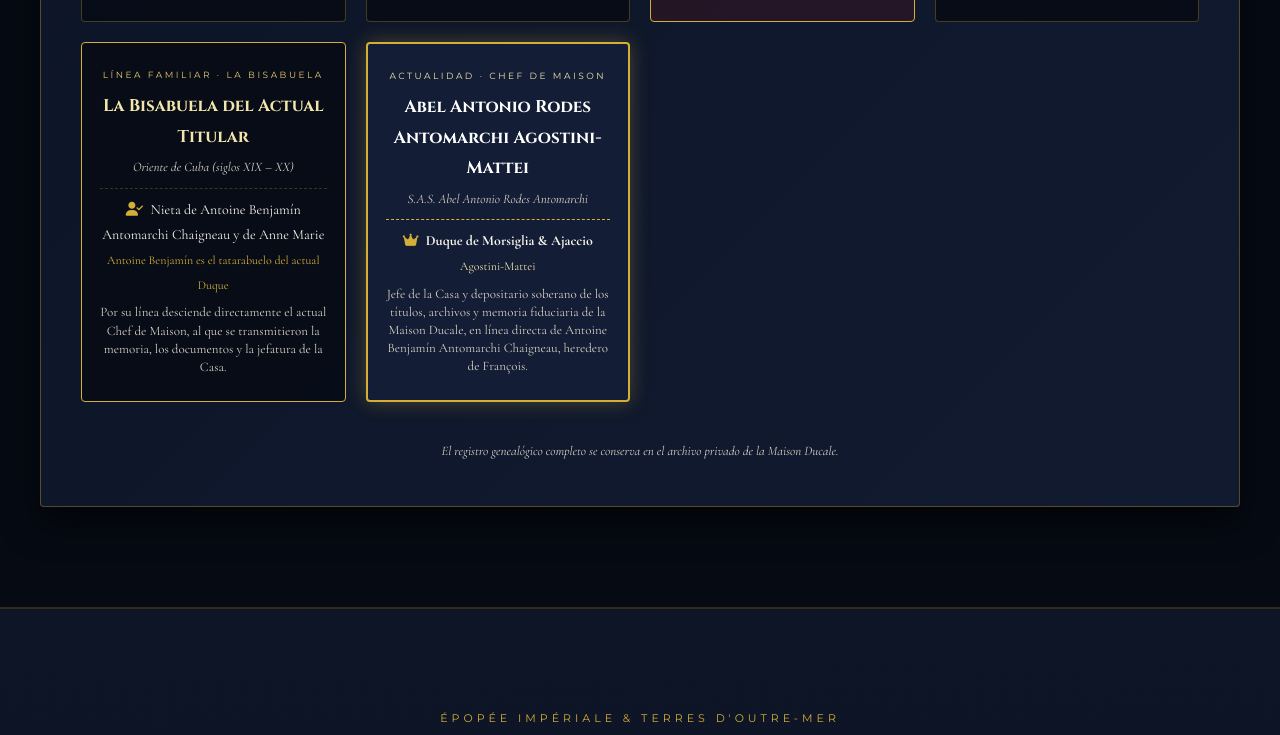
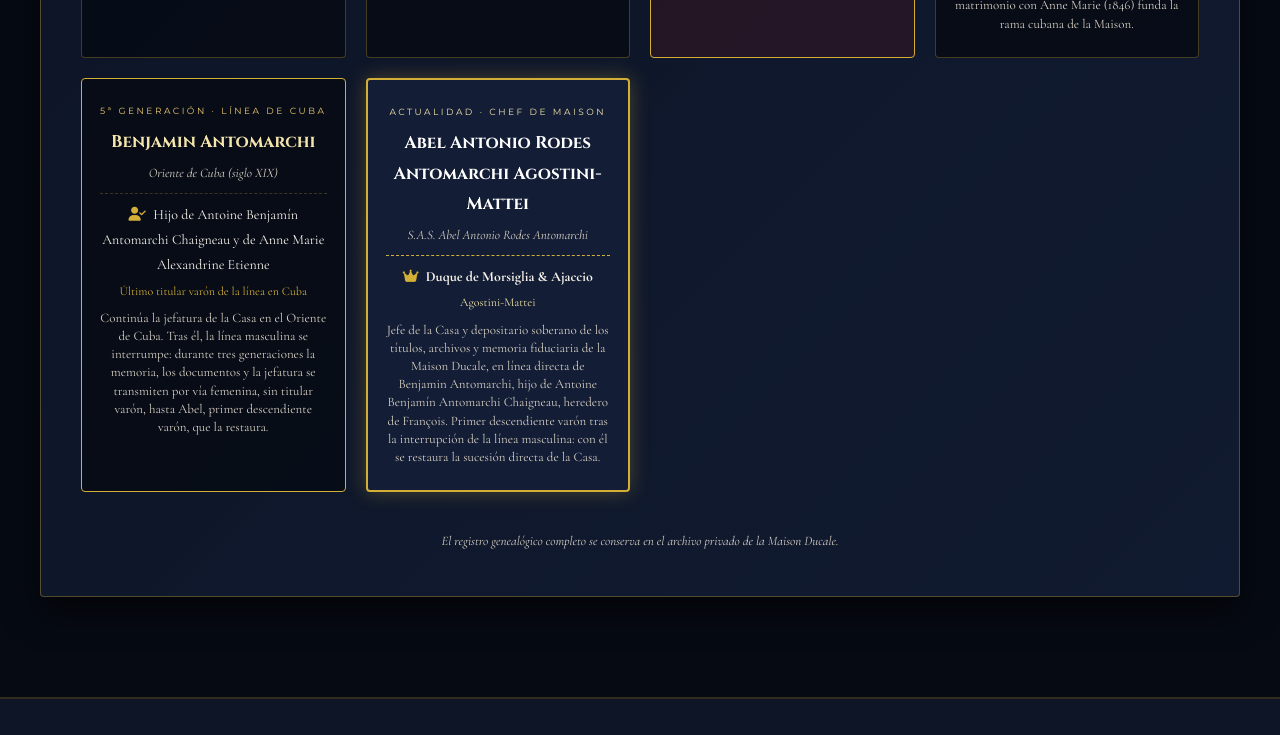
Before and after one commit to abelruizrodes-pixel/maisonducaleantomarchi, a plain HTML site: page index.html in a window 1280 px wide. Shown: the part 3939-4674 px from the top of the page. Drawn offline with nearby package versions, Linux system fonts and the light colour scheme.

Commit message:
Línea de sucesión: Benjamin Antomarchi tras Antoine Benjamín; línea interrumpida hasta Abel

```diff
--- a/index.html
+++ b/index.html
@@ -1470,7 +1470,7 @@
                 <span class="section-tag">Arbre Généalogique & Lignée Directe</span>
                 <h2 class="section-title">El Linaje Generacional de la Casa</h2>
                 <div class="section-divider"></div>
-                <p class="section-desc">Secuencia genealógica documentada desde el I Duque Antoine Antomarchi (1720) en Córcega, pasando por las alianzas con los Agostini y los Mattei y la etapa imperial de François, médico de Napoleón. Al morir François en 1838 sin descendencia, la jefatura de la Casa pasó por testamento a su primo hermano Antoine Benjamín Antomarchi Chaigneau, tatarabuelo del actual titular.</p>
+                <p class="section-desc">Secuencia genealógica documentada desde el I Duque Antoine Antomarchi (1720) en Córcega, pasando por las alianzas con los Agostini y los Mattei y la etapa imperial de François, médico de Napoleón. Al morir François en 1838 sin descendencia, la jefatura de la Casa pasó por testamento a su primo hermano Antoine Benjamín Antomarchi Chaigneau. Su hijo Benjamin continúa la línea en Cuba; tras él, la sucesión se transmitió por vía femenina, sin titular varón, hasta Abel, primer descendiente varón del linaje.</p>
             </div>
 
             <div class="genealogy-flow-wrap">
@@ -1523,16 +1523,16 @@
                         <p class="gen-role">Primo hermano de François y su heredero testamentario universal (1838): IV titular de la Casa. Cafetalero en El Cobre y custodio de las tierras, los títulos, los archivos y la memoria familiar en el Oriente de Cuba. Su matrimonio con Anne Marie (1846) funda la rama cubana de la Maison.</p>
                     </div>
 
-                    <!-- Línea familiar: la bisabuela, nieta de Antoine Benjamín -->
+                    <!-- Gen 5: Benjamin Antomarchi — hijo de Antoine Benjamín; tras él la línea masculina se interrumpe hasta Abel -->
                     <div class="gen-node" style="border-color: var(--gold-primary);">
-                        <span class="gen-number" style="color: #ECC86C;">Línea Familiar · La Bisabuela</span>
-                        <h4 class="gen-name-primary">La Bisabuela del Actual Titular</h4>
-                        <div class="gen-dates">Oriente de Cuba (siglos XIX – XX)</div>
+                        <span class="gen-number" style="color: #ECC86C;">5ª Generación · Línea de Cuba</span>
+                        <h4 class="gen-name-primary">Benjamin Antomarchi</h4>
+                        <div class="gen-dates">Oriente de Cuba (siglo XIX)</div>
                         <div class="gen-spouse">
-                            <i class="fas fa-user-check"></i> Nieta de Antoine Benjamín Antomarchi Chaigneau y de Anne Marie<br>
-                            <span style="font-size: 12px; color: var(--gold-primary);">Antoine Benjamín es el tatarabuelo del actual Duque</span>
+                            <i class="fas fa-user-check"></i> Hijo de Antoine Benjamín Antomarchi Chaigneau y de Anne Marie Alexandrine Etienne<br>
+                            <span style="font-size: 12px; color: var(--gold-primary);">Último titular varón de la línea en Cuba</span>
                         </div>
-                        <p class="gen-role">Por su línea desciende directamente el actual Chef de Maison, al que se transmitieron la memoria, los documentos y la jefatura de la Casa.</p>
+                        <p class="gen-role">Continúa la jefatura de la Casa en el Oriente de Cuba. Tras él, la línea masculina se interrumpe: durante tres generaciones la memoria, los documentos y la jefatura se transmiten por vía femenina, sin titular varón, hasta Abel, primer descendiente varón, que la restaura.</p>
                     </div>
 
                     <!-- Gen Contemporánea: Abel Antonio Rodes Antomarchi Agostini-Mattei -->
@@ -1544,7 +1544,7 @@
                             <i class="fas fa-crown"></i> <strong>Duque de Morsiglia & Ajaccio</strong><br>
                             <span style="font-size: 12px; color: var(--gold-light);">Agostini-Mattei</span>
                         </div>
-                        <p class="gen-role">Jefe de la Casa y depositario soberano de los títulos, archivos y memoria fiduciaria de la Maison Ducale, en línea directa de Antoine Benjamín Antomarchi Chaigneau, heredero de François.</p>
+                        <p class="gen-role">Jefe de la Casa y depositario soberano de los títulos, archivos y memoria fiduciaria de la Maison Ducale, en línea directa de Benjamin Antomarchi, hijo de Antoine Benjamín Antomarchi Chaigneau, heredero de François. Primer descendiente varón tras la interrupción de la línea masculina: con él se restaura la sucesión directa de la Casa.</p>
                     </div>
                 </div>
                 <div style="margin-top: 30px; text-align: center;">
@@ -1625,13 +1625,13 @@
                     </div>
                 </div>
 
-                <!-- Línea familiar: la bisabuela, nieta de Antoine Benjamín -->
+                <!-- 1846: matrimonio de Antoine Benjamín y Anne Marie; su hijo Benjamin continúa la línea, que luego se interrumpe hasta Abel -->
                 <div class="timeline-item left">
                     <div class="timeline-dot"></div>
                     <div class="timeline-card">
                         <span class="timeline-year">1846</span>
                         <h4 class="timeline-title">Antoine Benjamín & Anne Marie: la Rama de Cuba</h4>
-                        <p class="timeline-body">En 1846, Antoine Benjamín contrae matrimonio en Cuba con <span class="timeline-highlight">Anne Marie Alexandrine Etienne (1817–1875)</span>. Su nieta —<span class="timeline-highlight">bisabuela del actual Chef de Maison</span>— transmite la memoria y los documentos de la Casa a la línea directa que llega hasta nuestros días.</p>
+                        <p class="timeline-body">En 1846, Antoine Benjamín contrae matrimonio en Cuba con <span class="timeline-highlight">Anne Marie Alexandrine Etienne (1817–1875)</span>. Su hijo <span class="timeline-highlight">Benjamin Antomarchi</span> continúa la línea en Cuba; tras él, la sucesión se transmite por vía femenina durante tres generaciones, sin titular varón, hasta Abel, primer descendiente varón, que la restaura.</p>
                     </div>
                 </div>
 
@@ -1662,7 +1662,7 @@
                         Al establecerse en el Oriente de Cuba, <strong>Antoine Benjamín Antomarchi Chaigneau</strong> —primo hermano de François y su heredero testamentario— contrajo matrimonio en 1846 con <strong>Anne Marie Alexandrine Etienne</strong>. La unión arraigó la Casa en la sociedad colonial cubana, junto a los cafetales familiares de El Cobre.
                     </p>
                     <p style="font-size: 16px; color: var(--parchment-muted); margin-bottom: 14px;">
-                        De esta unión desciende la rama cubana de la Maison: su nieta fue la <strong style="color: var(--gold-light);">bisabuela del actual Duque de Morsiglia</strong>, al que se transmitieron la memoria, los documentos y la jefatura de la Casa.
+                        De esta unión desciende la rama cubana de la Maison: su hijo <strong style="color: var(--gold-light);">Benjamin Antomarchi</strong> continúa la sucesión en Cuba y, tras la interrupción de la línea masculina, la memoria, los documentos y la jefatura de la Casa llegan hasta el actual Duque de Morsiglia, primer descendiente varón, que la restaura.
                     </p>
                     <div style="font-size: 14px; font-style: italic; color: var(--gold-primary);">
                         * Daguerrotipo de la boda de Antoine y Anne Marie, conservado en los archivos de la Casa Ducal.
```
